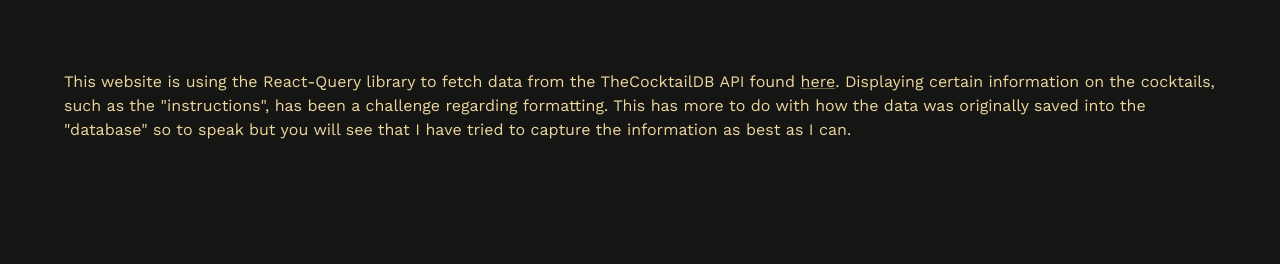
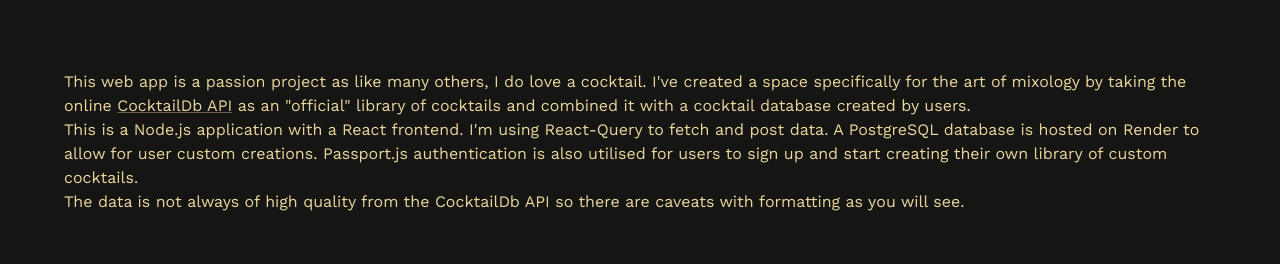
Before and after one commit to kailafitz/the-cocktail-club, a React (Create React App) app in the folder frontend/: page /about in a window 1280 px wide. Shown: the part 226-490 px from the top of the page. Built offline with nearby package versions, Linux system fonts and the light colour scheme; no server answers.

Commit message:
Button and link text fix and About page fleshed out

```diff
--- a/frontend/src/Components/Layout/Navigation/index.tsx
+++ b/frontend/src/Components/Layout/Navigation/index.tsx
@@ -125,7 +125,7 @@
                         }}
                         onClick={() => setOpen(false)}
                         aria-label={`Link to ${link.text} page`}
-                        fontSize={{ xs: "1.5rem" }}
+                        fontSize={{ xs: "1.5rem", md: "inherit" }}
                       >
                         {link.text}
                       </Link>
@@ -144,7 +144,7 @@
                         sx={{ color: "common.black" }}
                         onClick={() => setOpen(false)}
                         aria-label={`Link to ${link.text} page`}
-                        fontSize={{ xs: "1.5rem" }}
+                        fontSize={{ xs: "1.5rem", md: "inherit" }}
                       >
                         {link.text}
                       </Link>
@@ -167,7 +167,7 @@
                   variant="primaryLight"
                   href={"/login"}
                   sx={{
-                    fontSize: { xs: "1.5rem" },
+                    fontSize: { xs: "1.5rem", md: "inherit" },
                   }}
                   onClick={() => setOpen(false)}
                   aria-label="Link to Login page"
@@ -178,7 +178,7 @@
                   variant="primaryLight"
                   href="/sign-up"
                   sx={{
-                    fontSize: { xs: "1.5rem" },
+                    fontSize: { xs: "1.5rem", md: "inherit" },
                   }}
                   onClick={() => setOpen(false)}
                   aria-label="Link to Sign up page"
--- a/frontend/src/Components/Logout/index.tsx
+++ b/frontend/src/Components/Logout/index.tsx
@@ -51,7 +51,7 @@
       <Button
         variant="primaryLight"
         sx={{
-          fontSize: { xs: "1.5rem" },
+          fontSize: { xs: "1.5rem", md: "inherit" },
         }}
         type="submit"
         onClick={(e) => {
--- a/frontend/src/Pages/About/index.tsx
+++ b/frontend/src/Pages/About/index.tsx
@@ -23,16 +23,23 @@
           About The Cocktail Club
         </Typography>
         <Typography variant="body1">
-          This website is using the React-Query library to fetch data from the
-          TheCocktailDB API found{" "}
+          This web app is a passion project as like many others, I do love a
+          cocktail. I've created a space specifically for the art of mixology by
+          taking the online{" "}
           <Link href="https://www.thecocktaildb.com/api.php" target="_blank">
-            here
-          </Link>
-          . Displaying certain information on the cocktails, such as the
-          "instructions", has been a challenge regarding formatting. This has
-          more to do with how the data was originally saved into the "database"
-          so to speak but you will see that I have tried to capture the
-          information as best as I can.
+            CocktailDb API
+          </Link>{" "}
+          as an "official" library of cocktails and combined it with a cocktail
+          database created by users.
+          <br />
+          This is a Node.js application with a React frontend. I'm using
+          React-Query to fetch and post data. A PostgreSQL database is hosted on
+          Render to allow for user custom creations. Passport.js authentication
+          is also utilised for users to sign up and start creating their own
+          library of custom cocktails.
+          <br />
+          The data is not always of high quality from the CocktailDb API so
+          there are caveats with formatting as you will see.
         </Typography>
       </ViewHeightContainer>
       <Box display="flex" flexDirection={{ xs: "column", sm: "row" }}>
--- a/frontend/src/Pages/CocktailDetails/index.tsx
+++ b/frontend/src/Pages/CocktailDetails/index.tsx
@@ -71,7 +71,7 @@
         {data?.name}
       </Typography>
       {dbType === "custom" && (
-        <Typography variant="body2" sx={{ textTransform: "capitalize" }}>
+        <Typography variant="body1" sx={{ textTransform: "capitalize" }}>
           Created by: {data?.createdBy}
         </Typography>
       )}
@@ -130,7 +130,7 @@
         </Grid>
       </Grid>
       <StyledDivider />
-      <StyledImage src={data?.image} alt="drink image" />
+      <StyledImage src={data?.image} alt="Cocktail image" />
     </ViewHeightContainer>
   );
 };
--- a/frontend/src/Pages/Home/index.tsx
+++ b/frontend/src/Pages/Home/index.tsx
@@ -91,7 +91,7 @@
           </Typography>
         </Stack>
         <div>
-          <Typography variant="h4" align="left" mb={5}>
+          <Typography variant="h4" align="left" mb={2}>
             Curating the careful craft of cocktails since 1898
           </Typography>
           <Stack direction="row" alignItems="center" spacing={4}>
--- a/frontend/src/Styles/Theme/index.tsx
+++ b/frontend/src/Styles/Theme/index.tsx
@@ -294,6 +294,7 @@
           paddingLeft: 0,
           color: "#EBD69C",
           borderBottom: "1px solid #EBD69C",
+          fontFamily: "'Work Sans'",
         },
       },
     },
@@ -312,6 +313,13 @@
         },
       },
     },
+    MuiListItemText: {
+      styleOverrides: {
+        root: {
+          fontFamily: "'Work Sans'",
+        },
+      },
+    },
     MuiDialog: {
       styleOverrides: {
         paper: {
```
